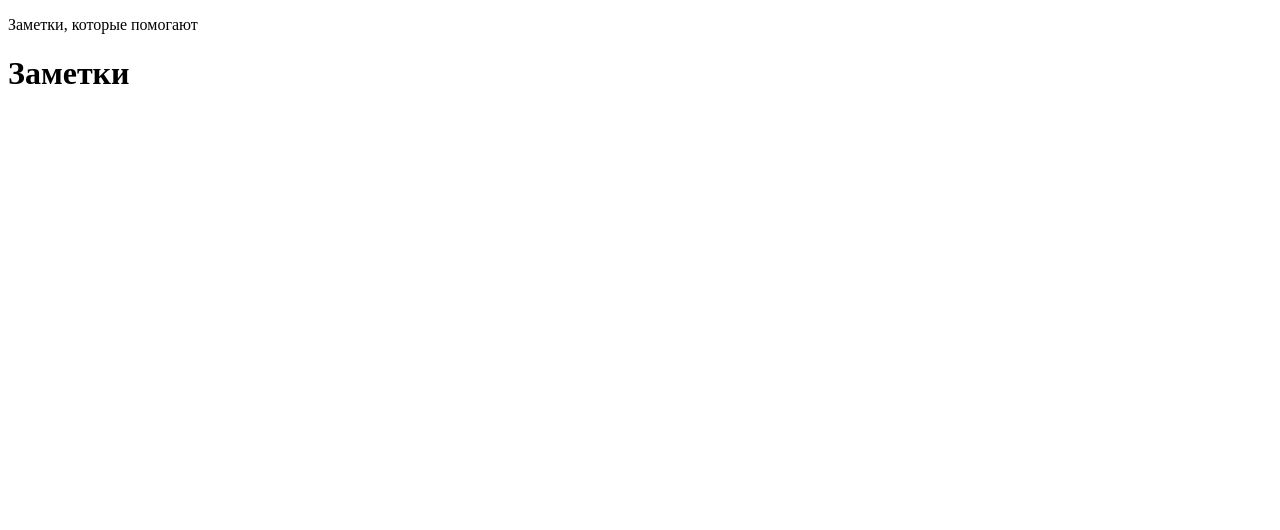
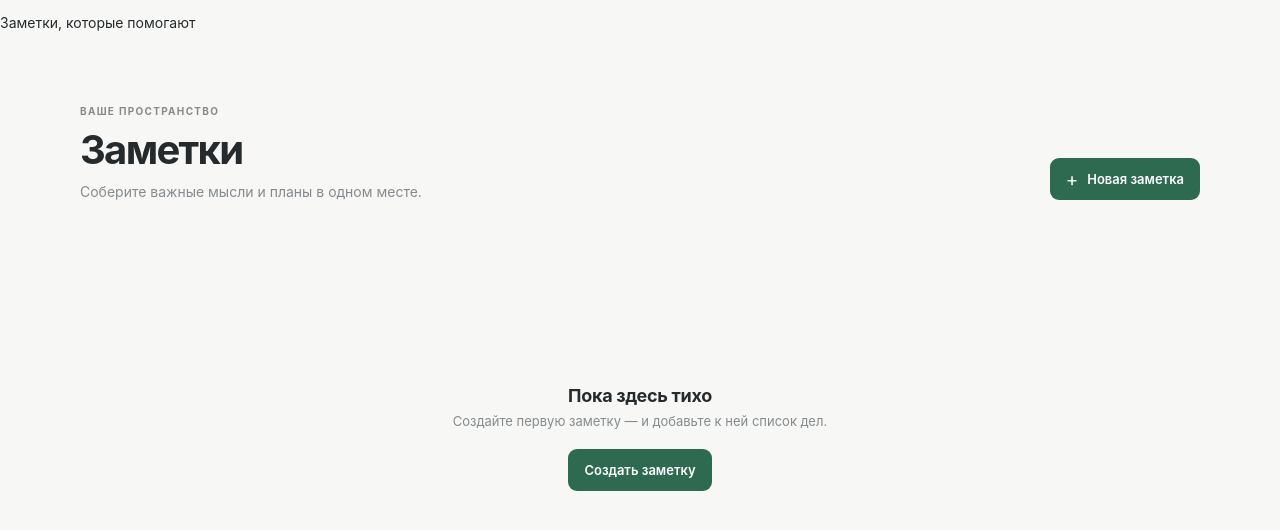
Before and after one commit to abyss-soft/todo-vue-nuxt, a Nuxt app: page / in a window 1280 px wide. Shown: the top 530 px of the page. Built offline with nearby package versions, Linux system fonts and the light colour scheme.

Commit message:
add main page

```diff
--- /dev/null
+++ b/assets/scss/main.scss
@@ -0,0 +1,64 @@
+:root {
+  color-scheme: light;
+  --page: #f7f7f5;
+  --surface: #fff;
+  --ink: #252a2c;
+  --muted: #858b8e;
+  --line: #e9e8e3;
+  --accent: #2e6a50;
+  font-family: Inter, ui-sans-serif, -apple-system, BlinkMacSystemFont, "Segoe UI", sans-serif;
+  font-synthesis: none;
+  text-rendering: optimizeLegibility;
+}
+
+* {
+  box-sizing: border-box;
+}
+
+body {
+  min-width: 320px;
+  min-height: 100vh;
+  margin: 0;
+  background: var(--page);
+  color: var(--ink);
+  font-size: 14px;
+  -webkit-font-smoothing: antialiased;
+  -moz-osx-font-smoothing: grayscale;
+}
+
+button,
+input {
+  font: inherit;
+}
+
+button:focus-visible,
+a:focus-visible,
+input:focus-visible {
+  outline: 3px solid rgb(46 106 80 / 26%);
+  outline-offset: 3px;
+}
+
+.sr-only {
+  position: absolute;
+  overflow: hidden;
+  width: 1px;
+  height: 1px;
+  clip: rect(0, 0, 0, 0);
+  white-space: nowrap;
+}
+
+.global-storage-error {
+  position: fixed;
+  z-index: 10;
+  right: 20px;
+  bottom: 20px;
+  max-width: min(420px, calc(100vw - 40px));
+  padding: 13px 16px;
+  border: 1px solid #e6d9bb;
+  border-radius: 10px;
+  background: #fff9e9;
+  box-shadow: 0 8px 30px rgb(32 35 38 / 8%);
+  color: #735a26;
+  font-size: 12px;
+  line-height: 1.5;
+}
--- a/nuxt.config.ts
+++ b/nuxt.config.ts
@@ -2,6 +2,7 @@
 export default defineNuxtConfig({
   ssr: false,
   modules: ['@pinia/nuxt'],
+  css: ['~/assets/scss/main.scss'],
   typescript: {
     strict: true,
     typeCheck: true,
--- a/pages/index.vue
+++ b/pages/index.vue
@@ -1,13 +1,257 @@
 <script setup lang="ts">
+import { ref } from 'vue'
+import NoteCard from "@/components/NoteCard.vue";
+import { useNotesStore } from '~/stores/notes'
 
+const store = useNotesStore()
+const noteToDelete = ref<string | null>(null)
+const deletionError = ref<string | null>(null)
+
+const targetNote = computed(() => store.findNote(noteToDelete.value ?? ''))
+
+function openDelete(id: string): void {
+  deletionError.value = null
+  noteToDelete.value = id
+}
+
+function confirmDelete(): void {
+  if (!noteToDelete.value) return
+
+  const result = store.deleteNote(noteToDelete.value)
+  if (result.status === 'storage-error') {
+    deletionError.value = result.message
+  } else {
+    noteToDelete.value = null
+    deletionError.value = null
+  }
+}
 </script>
 
 <template>
-  <main>
-    <h1>Заметки</h1>
+  <main class="home-page">
+    <div class="page-heading">
+      <div>
+        <p class="eyebrow">ВАШЕ ПРОСТРАНСТВО</p>
+        <h1 data-page-focus tabindex="-1">Заметки</h1>
+        <p class="page-heading__description">Соберите важные мысли и планы в одном месте.</p>
+      </div>
+      <NuxtLink class="create-button" to="/notes/new">
+        <span aria-hidden="true">+</span>
+        Новая заметка
+      </NuxtLink>
+    </div>
+
+    <section v-if="store.sortedNotes.length" class="notes-grid" aria-label="Все заметки">
+      <NoteCard
+          v-for="note in store.sortedNotes"
+          :key="note.id"
+          :note="note"
+          @remove="openDelete"
+      />
+    </section>
+
+    <section v-else class="empty-state">
+      <h2>Пока здесь тихо</h2>
+      <p>Создайте первую заметку — и добавьте к ней список дел.</p>
+      <NuxtLink class="button-primary" to="/notes/new">Создать заметку</NuxtLink>
+    </section>
   </main>
 </template>
 
 <style scoped lang="scss">
+.home-page {
+  width: min(100% - 48px, 1120px);
+  min-height: calc(100vh - 76px);
+  margin: 0 auto;
+  padding: 60px 0 80px;
+}
 
+.page-heading {
+  display: flex;
+  align-items: flex-end;
+  justify-content: space-between;
+  gap: 24px;
+  margin-bottom: 33px;
+
+  h1 {
+    margin: 8px 0 0;
+    font-size: clamp(30px, 5vw, 40px);
+    font-weight: 690;
+    letter-spacing: -1.7px;
+  }
+
+  &__description {
+    margin: 9px 0 0;
+    color: var(--muted);
+    font-size: 14px;
+  }
+}
+
+.eyebrow {
+  margin: 0;
+  color: #858b88;
+  font-size: 10px;
+  font-weight: 700;
+  letter-spacing: 1.3px;
+}
+
+.create-button,
+.button-primary {
+  display: inline-flex;
+  min-height: 42px;
+  align-items: center;
+  justify-content: center;
+  gap: 9px;
+  padding: 0 16px;
+  border: 0;
+  border-radius: 9px;
+  background: var(--accent);
+  color: white;
+  font-size: 13px;
+  font-weight: 620;
+  text-decoration: none;
+  transition: background 140ms ease, transform 140ms ease;
+
+  &:hover {
+    transform: translateY(-1px);
+    background: #245c45;
+  }
+
+  span {
+    font-size: 19px;
+    font-weight: 400;
+    line-height: 1;
+  }
+}
+
+.notes-grid {
+  display: grid;
+  grid-template-columns: repeat(3, minmax(0, 1fr));
+  gap: 16px;
+}
+
+.empty-state {
+  display: flex;
+  min-height: 390px;
+  align-items: center;
+  justify-content: center;
+  flex-direction: column;
+  text-align: center;
+
+  &__icon {
+    display: grid;
+    width: 66px;
+    height: 66px;
+    place-items: center;
+    border: 1px solid var(--line);
+    border-radius: 19px;
+    background: #fff;
+    color: #7d9789;
+
+    span {
+      font-size: 31px;
+      line-height: 1;
+    }
+  }
+
+  h2 {
+    margin: 19px 0 7px;
+    font-size: 18px;
+    letter-spacing: -0.3px;
+  }
+
+  p {
+    margin: 0 0 20px;
+    color: var(--muted);
+    font-size: 13px;
+  }
+}
+
+.confirm-icon {
+  display: grid;
+  width: 42px;
+  height: 42px;
+  place-items: center;
+  border-radius: 12px;
+  background: #fbefed;
+  color: #ad5144;
+
+  span {
+    font-size: 22px;
+    line-height: 1;
+  }
+}
+
+.modal-title {
+  margin: 17px 0 7px;
+  font-size: 18px;
+  letter-spacing: -0.4px;
+}
+
+.modal-copy,
+.modal-error {
+  margin: 0;
+  color: var(--muted);
+  font-size: 13px;
+  line-height: 1.6;
+}
+
+.modal-error {
+  margin-top: 12px;
+  color: #ad5144;
+}
+
+.modal-actions {
+  display: flex;
+  justify-content: flex-end;
+  gap: 8px;
+  margin-top: 24px;
+}
+
+.button-secondary,
+.button-danger {
+  min-height: 37px;
+  padding: 0 13px;
+  border: 1px solid var(--line);
+  border-radius: 8px;
+  background: #fff;
+  color: #51575a;
+  font: inherit;
+  font-size: 12px;
+  font-weight: 600;
+  cursor: pointer;
+}
+
+.button-danger {
+  border-color: #ad5144;
+  background: #ad5144;
+  color: white;
+}
+
+@media (max-width: 900px) {
+  .notes-grid {
+    grid-template-columns: repeat(2, minmax(0, 1fr));
+  }
+}
+
+@media (max-width: 600px) {
+  .home-page {
+    width: min(100% - 32px, 1120px);
+    padding-top: 38px;
+  }
+
+  .page-heading {
+    align-items: flex-start;
+    flex-direction: column;
+    gap: 18px;
+  }
+
+  .notes-grid {
+    grid-template-columns: 1fr;
+  }
+
+  .empty-state {
+    min-height: 340px;
+  }
+}
 </style>
```
